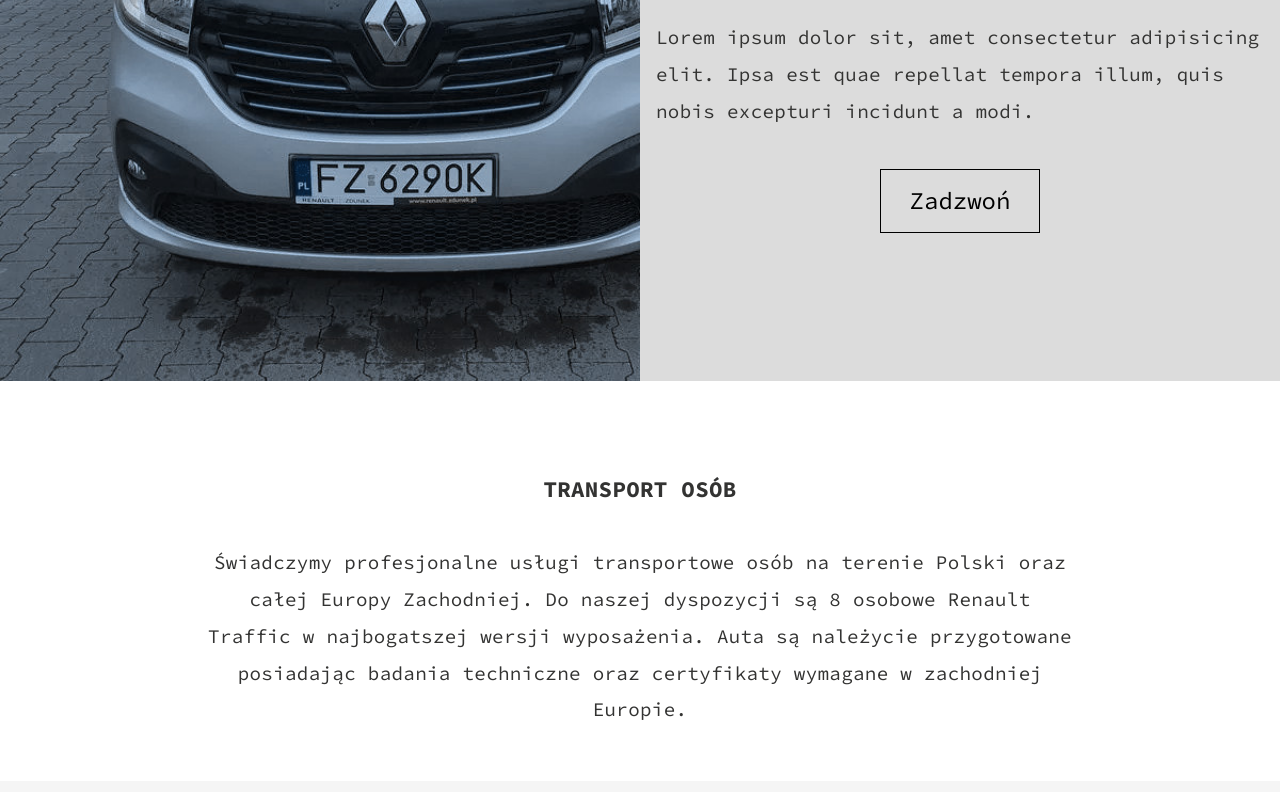
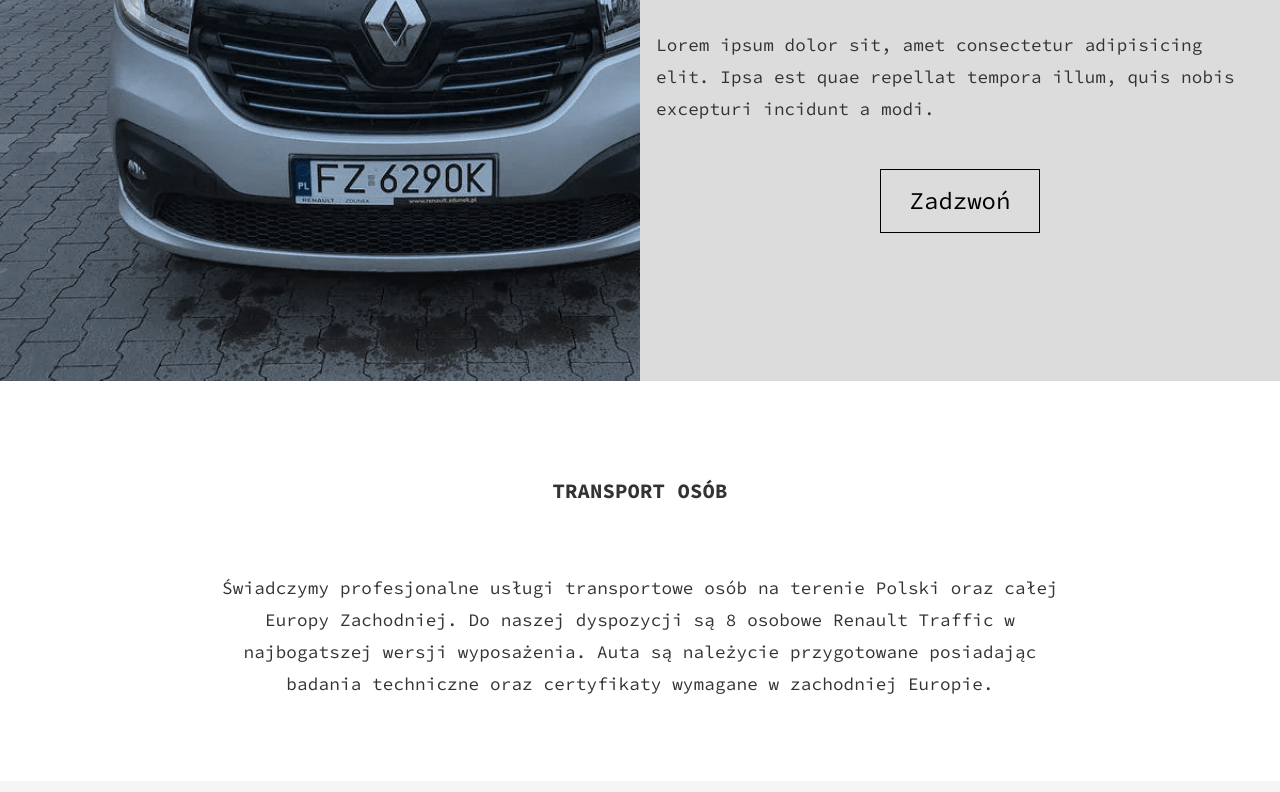
Before and after one commit to PiotrNazaruk/Proniko---react-website, a Gatsby site: page / in a window 1280 px wide. Shown: the part 419-1211 px from the top of the page. Built offline with nearby package versions, Linux system fonts and the light colour scheme; Gatsby itself is replaced by a stand-in of ours.

Commit message:
global desktop font size changed

```diff
--- a/src/styles/global.scss
+++ b/src/styles/global.scss
@@ -55,9 +55,9 @@ a{
       line-height: 2.5rem;
     }
     @include desktop{
-      font-size: 1.2rem;
-      line-height: 2.3rem;
-      letter-spacing: .02rem;
+      font-size: 1.1rem;
+      line-height: 2rem;
+      letter-spacing: .01rem;
 
     }
 
```
